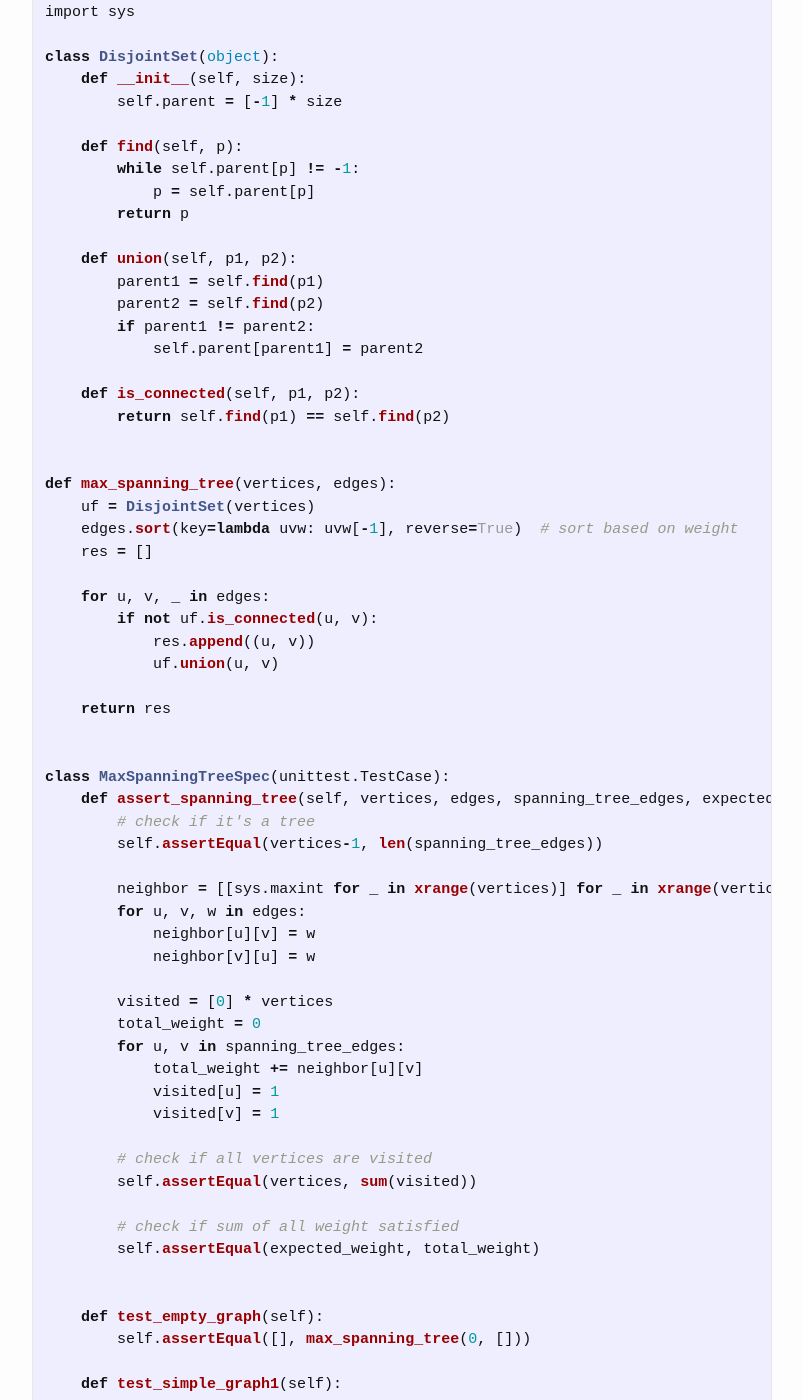
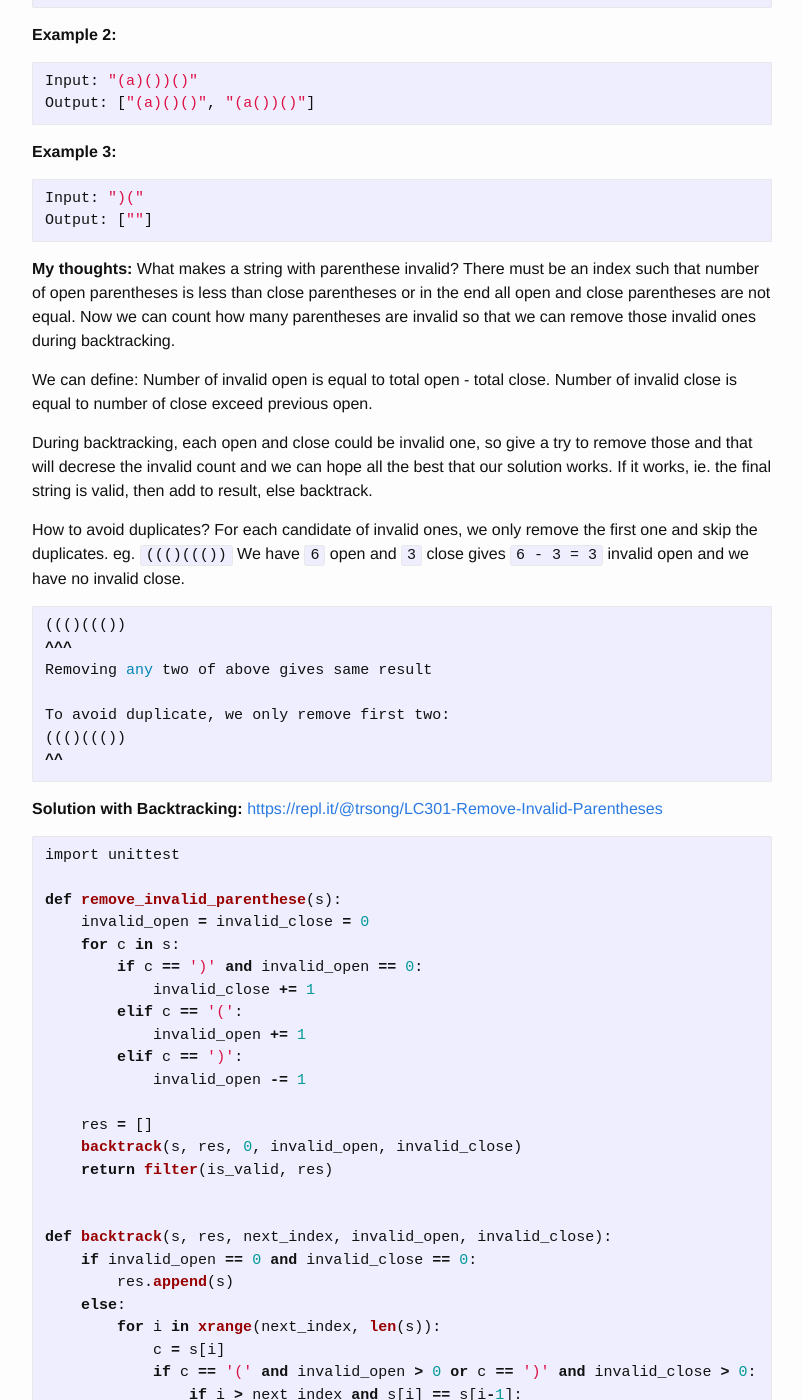
Before and after one commit to trsong/trsong.github.io, a Jekyll site: the page built from _posts/2020-05-01-DailyQuestionsMay.md, in a window 1280 px wide and 1400 px high, scrolled down 1460 px. Shown: the whole window, without its empty margins (238-1041 px from the left). Built offline with Jekyll 4.4.1, drawn with Linux system fonts in a browser that asks for light colours; some of the changed text lies outside the part shown.

Commit message:
Add Solution to May 6 Question

````diff
--- a/_posts/2020-05-01-DailyQuestionsMay.md
+++ b/_posts/2020-05-01-DailyQuestionsMay.md
@@ -33,6 +33,30 @@ You should return the following, as a string:
 ```
 -->
 
+### May 7, 2019  \[Easy\] Full Binary Tree
+---
+> **Question:** Given a binary tree, remove the nodes in which there is only 1 child, so that the binary tree is a full binary tree.
+>
+> So leaf nodes with no children should be kept, and nodes with 2 children should be kept as well.
+
+**Example:**
+```py
+Given this tree:
+     1
+    / \
+   2   3
+  /   / \
+ 0   9   4
+
+We want a tree like:
+     1
+    / \
+   0   3
+      / \
+     9   4
+```
+
+
 ### May 6, 2019 LC 301 \[Hard\] Remove Invalid Parentheses
 ---
 > **Question:** Remove the minimum number of invalid parentheses in order to make the input string valid. Return all possible results.
@@ -57,6 +81,137 @@ Input: ")("
 Output: [""]
 ```
 
+**My thoughts:** What makes a string with parenthese invalid? There must be an index such that number of open parentheses is less than close parentheses or in the end all open and close parentheses are not equal. Now we can count how many parentheses are invalid so that we can remove those invalid ones during backtracking.
+
+We can define:
+Number of invalid open is equal to total open - total close.
+Number of invalid close is equal to number of close exceed previous open.
+
+During backtracking, each open and close could be invalid one, so give a try to remove those and that will decrese the invalid count and we can hope all the best that our solution works. If it works, ie. the final string is valid, then add to result, else backtrack.
+
+
+How to avoid duplicates? For each candidate of invalid ones, we only remove the first one and skip the duplicates.
+eg. `((()((())`
+We have `6` open and `3` close gives `6 - 3 = 3` invalid open and we have no invalid close.
+
+```py
+((()((())
+^^^
+Removing any two of above gives same result
+
+To avoid duplicate, we only remove first two:
+((()((())
+^^
+```
+
+
+**Solution with Backtracking:** [https://repl.it/@trsong/LC301-Remove-Invalid-Parentheses](https://repl.it/@trsong/LC301-Remove-Invalid-Parentheses)
+```py
+import unittest
+
+def remove_invalid_parenthese(s):
+    invalid_open = invalid_close = 0
+    for c in s:
+        if c == ')' and invalid_open == 0:
+            invalid_close += 1
+        elif c == '(':
+            invalid_open += 1
+        elif c == ')':
+            invalid_open -= 1
+
+    res = []
+    backtrack(s, res, 0, invalid_open, invalid_close)
+    return filter(is_valid, res)
+
+
+def backtrack(s, res, next_index, invalid_open, invalid_close):
+    if invalid_open == 0 and invalid_close == 0:
+        res.append(s)
+    else:
+        for i in xrange(next_index, len(s)):
+            c = s[i]
+            if c == '(' and invalid_open > 0 or c == ')' and invalid_close > 0:
+                if i > next_index and s[i] == s[i-1]:
+                    # skip same character
+                    continue
+
+                updated_s = s[:i] + s[i+1:]
+                if c == '(':
+                    backtrack(updated_s, res, i, invalid_open-1, invalid_close)
+                else:
+                    backtrack(updated_s, res, i, invalid_open, invalid_close-1)
+
+
+def is_valid(s):
+    count = 0
+    for c in s:
+        if count < 0:
+            return False
+        elif c == '(':
+            count += 1
+        elif c == ')':
+            count -= 1
+    return count == 0
+
+
+class RemoveInvalidParentheseSpec(unittest.TestCase):
+    def assert_result(self, expected, output):
+        self.assertEqual(sorted(expected), sorted(output))
+
+    def test_example1(self):
+        input = "()())()"
+        expected = ["()()()", "(())()"]
+        self.assert_result(expected, remove_invalid_parenthese(input))
+
+    def test_example2(self):
+        input = "(a)())()"
+        expected = ["(a)()()", "(a())()"]
+        self.assert_result(expected, remove_invalid_parenthese(input))
+
+    def test_example3(self):
+        input = ")("
+        expected = [""]
+        self.assert_result(expected, remove_invalid_parenthese(input))
+
+    def test_valid_string1(self):
+        input = "(a)((b))(c)"
+        expected = ["(a)((b))(c)"]
+        self.assert_result(expected, remove_invalid_parenthese(input))
+
+    def test_empty_string(self):
+        input = ""
+        expected = [""]
+        self.assert_result(expected, remove_invalid_parenthese(input))
+
+    def test_unique_result1(self):
+        input = "(a)(((a)"
+        expected = ["(a)(a)"]
+        self.assert_result(expected, remove_invalid_parenthese(input))
+
+    def test_unique_result2(self):
+        input = "()))((()"
+        expected = ["()()"]
+        self.assert_result(expected, remove_invalid_parenthese(input))
+
+    def test_unique_result3(self):
+        input = "a))b))c)d"
+        expected = ["abcd"]
+        self.assert_result(expected, remove_invalid_parenthese(input))
+
+    def test_multiple_results(self):
+        input = "a(b(c(d)"
+        expected = ["a(bcd)", "ab(cd)", "abc(d)"]
+        self.assert_result(expected, remove_invalid_parenthese(input))
+
+    def test_multiple_results2(self):
+        input = "(a)b)c)d)"
+        expected = ["(a)bcd", "(ab)cd", "(abc)d", "(abcd)"]
+        self.assert_result(expected, remove_invalid_parenthese(input))
+
+
+if __name__ == '__main__':
+    unittest.main(exit=False)
+```
 
 ### May 5, 2019 \[Hard\] Maximum Spanning Tree
 ---
````
